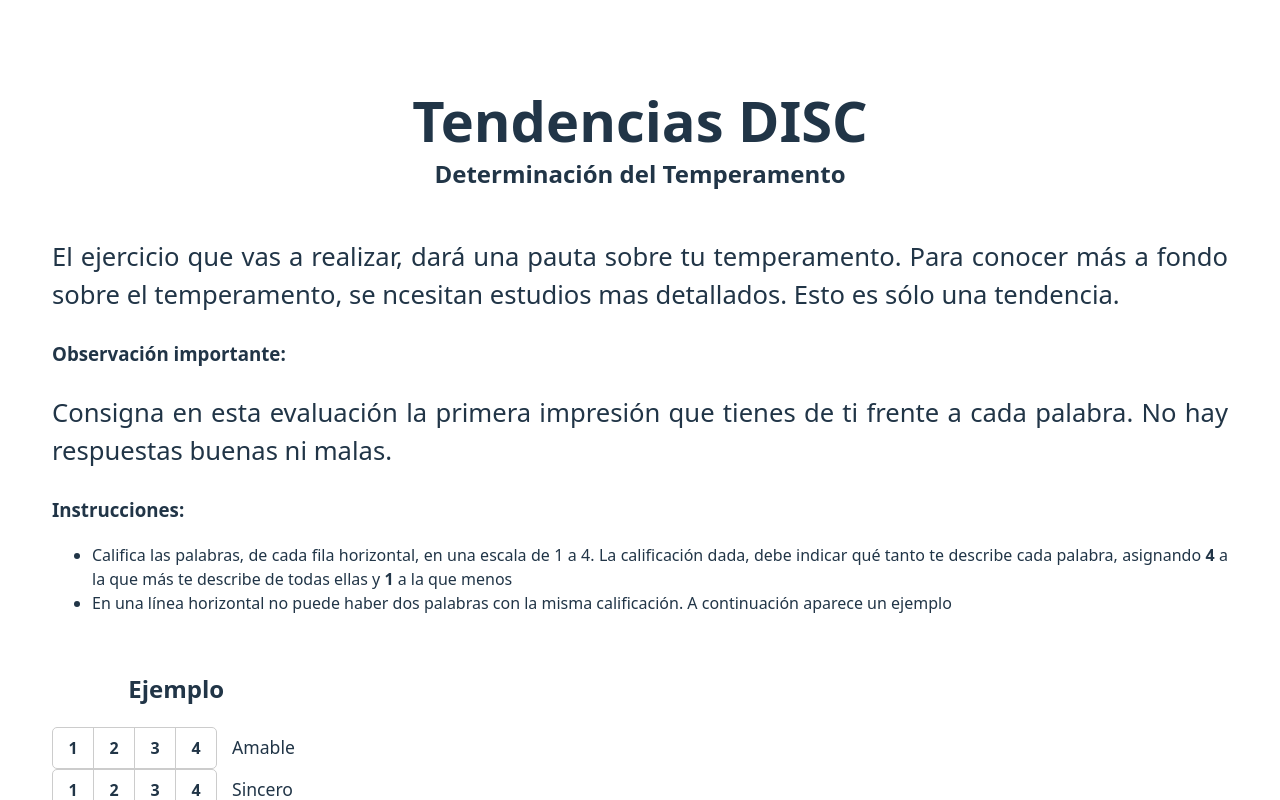
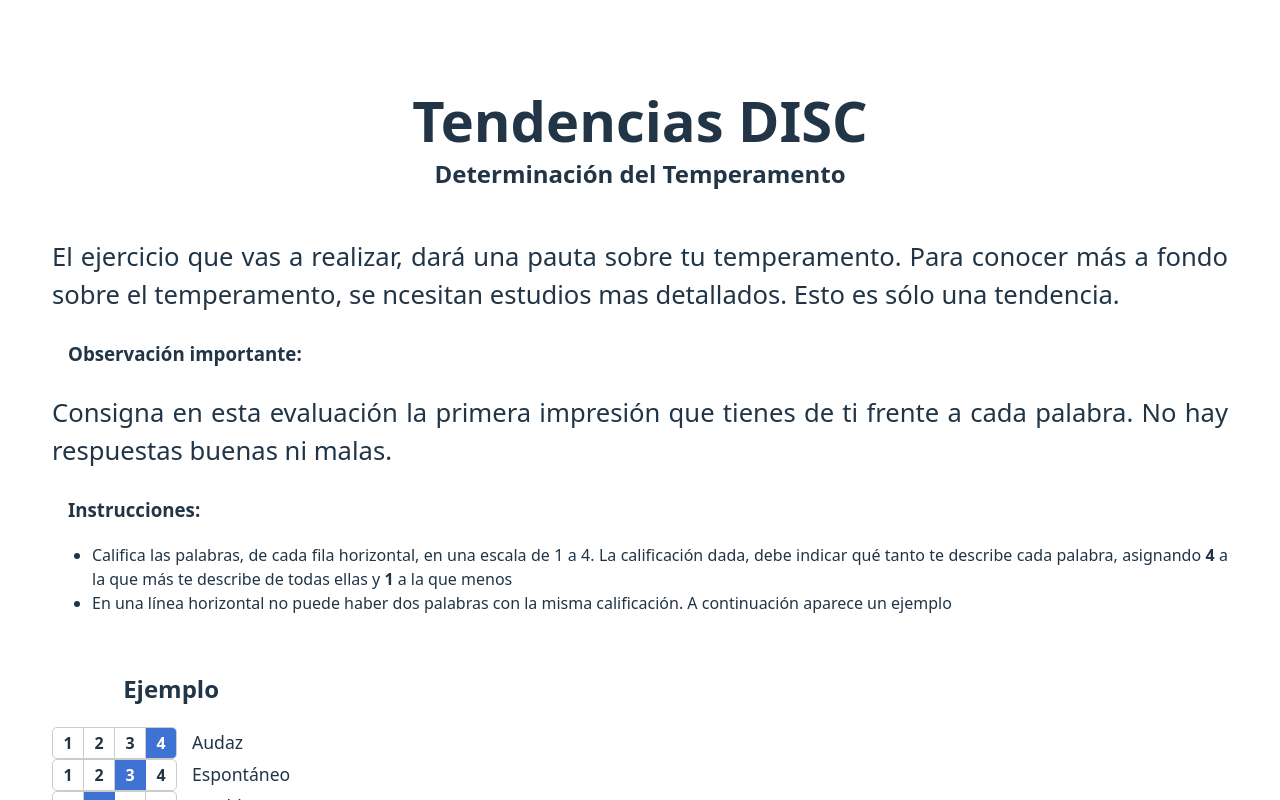
Before and after one commit to 201114771AlterLex/QuizTemperament, a Vue app in the folder temperament-vue/: page / in a window 1280 px wide. Both pictures are taken after a click on the button "Continuar". Shown: the top 800 px of the page. Built offline with nearby package versions, Linux system fonts and the light colour scheme.

Commit message:
201114771: Selected and diseable botoom
Signed-off-by: 201114771AlterLex <ryuk68.lex@gmail.com>

```diff
--- a/temperament-vue/src/components/CompCaracteristic.vue
+++ b/temperament-vue/src/components/CompCaracteristic.vue
@@ -4,15 +4,23 @@ import { ref, defineProps, defineEmits } from 'vue';
 const props = defineProps({
   traitText: String,
   traitId: Number,
+  disable: {
+    type: Boolean,
+    default: false
+  },
+  initialValue: {
+    type: Number,
+    default: null
+  }
 });
 
 const emit = defineEmits(['update-value']);
 
-const selectedValue = ref(null);
+const selectedValue = ref(props.initialValue);
 
 const selectValue = (value) => {
   selectedValue.value = value;
-  emit('update-value', props.traitId, value);
+  emit('update-value', props.traitId, props.traitText, value);
 };
 </script>
 
@@ -58,13 +66,15 @@ const selectValue = (value) => {
 .selection-box {
   display: flex;
   border: 1px solid #ccc;
+  grid-template-columns: repeat(2, 1fr);
   border-radius: 5px;
   overflow: hidden;
 }
 
 .option {
-  width: 40px; /* Tamaño del cuadro */
-  height: 40px;
+  /* Tamaño del cuadro */
+  width: 30px;
+  height: 30px;
   display: flex;
   justify-content: center;
   align-items: center;
@@ -93,4 +103,16 @@ const selectValue = (value) => {
   font-size: 1.1em;
   white-space: nowrap; /* Evita que el texto se parta en varias líneas */
 }
+
+.trait-item.disabled {
+  /* Estilos para el contenedor cuando está deshabilitado */
+  opacity: 0.6;
+  cursor: not-allowed;
+}
+.option.disabled-option {
+  cursor: not-allowed;
+  /* Opcional: Desactiva el hover */
+  pointer-events: none;
+}
+
 </style>
--- a/temperament-vue/src/components/InstructionView.vue
+++ b/temperament-vue/src/components/InstructionView.vue
@@ -10,6 +10,10 @@ const goNext = () => {
 
 const goBack = () => {
   emit('back');
+}
+
+const updateValueinsttt = (traitId, traitText, value) => {
+  console.log('Valor actualizado:', traitId, traitText, value);
 }
 
 </script>
@@ -34,12 +38,14 @@ const goBack = () => {
         </ul>
 
       </div>
-      <div>
+      <div class="example-container">
         <h2>Ejemplo</h2>
-        <CompCaracteristic traitText="Amable" traitId="1" />
-        <CompCaracteristic traitText="Sincero" traitId="2" />
-        <CompCaracteristic traitText="Tierno" traitId="3" />
-        <CompCaracteristic traitText="Sociable" traitId="4" />
+        <div>
+          <CompCaracteristic traitText="Audaz" v-bind:traitId="1" v-bind:disable="false" v-bind:initialValue="4"/>
+          <CompCaracteristic traitText="Espontáneo" v-bind:traitId="2" v-bind:disable="true" v-bind:initialValue="3"/>
+          <CompCaracteristic traitText="Estable" v-bind:traitId="3" v-bind:disable="true" v-bind:initialValue="2"/>
+          <CompCaracteristic traitText="Organizado" v-bind:traitId="4" v-bind:disable="true" v-bind:initialValue="1"/>
+        </div>
       </div>
     </div>
 
@@ -58,6 +64,7 @@ const goBack = () => {
 h3 {
     text-align: left;
     font-weight: bold;
+    margin-left: 1rem;
 }
 /* Estilos para el contenedor principal */
 .container {
@@ -72,6 +79,7 @@ h1 {
   font-size: 3.5rem; /* Tamaño de fuente para el título */
   margin-bottom: 20px;
 }
+
 
 /* Contenedor principal del texto e imagen */
 .statement-wrapper {
```
Also changed, not shown: temperament-vue/src/components/GroupCaracteristic.vue (added, +31 -0 lines), 5 other files (tests, documents, lock files or other folders).
